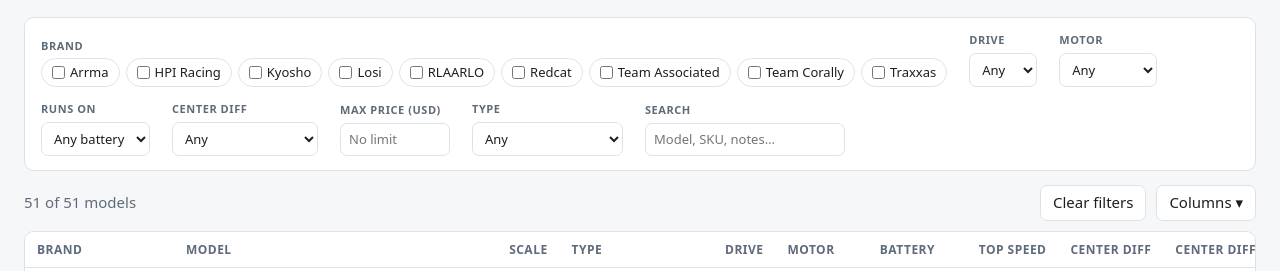
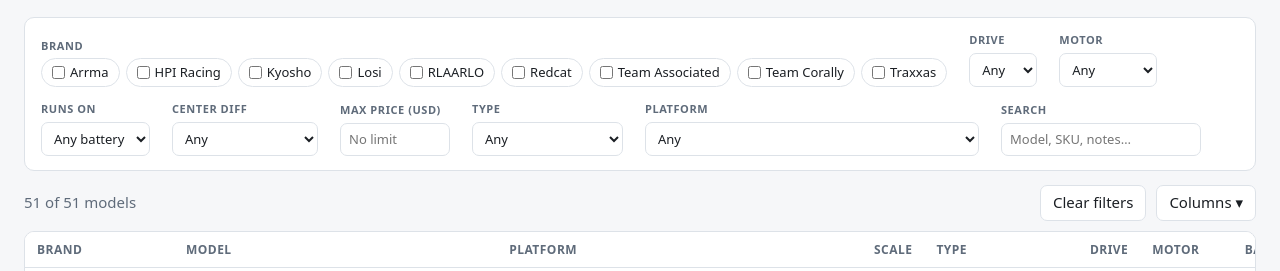
Before and after one commit to fahlman/RC-Car-Compare, a plain HTML site: page index.html in a window 1280 px wide. Shown: the part 104-375 px from the top of the page. Drawn offline with Linux system fonts and the light colour scheme.

Commit message:
Add a platform field, column, and filter
Each car now names its shared chassis/drivetrain family (e.g. "Traxxas 2WD
(Magnum 272)"), so models that share major parts can be compared side by
side. The validator requires the field, the table shows it after Model, and
a Platform filter lists every platform in cars.json. CONTRIBUTING documents
the field and README lists the new filter.

Co-Authored-By: Claude Opus 5.5 <noreply@anthropic.com>

```diff
--- a/cars.json
+++ b/cars.json
@@ -2,6 +2,7 @@
   {
     "brand": "Arrma",
     "model": "Granite 223S DSC 4X4",
+    "platform": "Arrma 223S 4X4",
     "sku": "ARA4302V4",
     "scale": "1/10",
     "type": "Monster truck",
@@ -24,6 +25,7 @@
   {
     "brand": "Arrma",
     "model": "Big Rock 223S DSC 4X4",
+    "platform": "Arrma 223S 4X4",
     "sku": "ARA4312V4",
     "scale": "1/10",
     "type": "Monster truck",
@@ -46,6 +48,7 @@
   {
     "brand": "Arrma",
     "model": "Senton 223S DSC 4X4",
+    "platform": "Arrma 223S 4X4",
     "sku": "ARA4303V4",
     "scale": "1/10",
     "type": "Short course truck",
@@ -68,6 +71,7 @@
   {
     "brand": "Arrma",
     "model": "Vorteks 223S DSC 4X4",
+    "platform": "Arrma 223S 4X4",
     "sku": "ARA4305V4",
     "scale": "1/10",
     "type": "Stadium truck",
@@ -90,6 +94,7 @@
   {
     "brand": "Arrma",
     "model": "Kraton 4S V2.5 BLX",
+    "platform": "Arrma 4S BLX 4X4",
     "sku": "ARA4408V2",
     "scale": "1/10",
     "type": "Monster truck",
@@ -112,6 +117,7 @@
   {
     "brand": "Traxxas",
     "model": "Slash 4X4 VXL",
+    "platform": "Traxxas 1/10 4X4 (Slash/Rustler/Stampede/Hoss)",
     "sku": "68386-4",
     "scale": "1/10",
     "type": "Short course truck",
@@ -134,6 +140,7 @@
   {
     "brand": "Traxxas",
     "model": "Rustler 4X4 VXL",
+    "platform": "Traxxas 1/10 4X4 (Slash/Rustler/Stampede/Hoss)",
     "sku": "67376-4",
     "scale": "1/10",
     "type": "Stadium truck",
@@ -156,6 +163,7 @@
   {
     "brand": "Traxxas",
     "model": "Stampede 4X4 VXL",
+    "platform": "Traxxas 1/10 4X4 (Slash/Rustler/Stampede/Hoss)",
     "sku": "90376-4",
     "scale": "1/10",
     "type": "Monster truck",
@@ -178,6 +186,7 @@
   {
     "brand": "Traxxas",
     "model": "Hoss 4X4 VXL",
+    "platform": "Traxxas 1/10 4X4 (Slash/Rustler/Stampede/Hoss)",
     "sku": "90076-4",
     "scale": "1/10",
     "type": "Monster truck",
@@ -200,6 +209,7 @@
   {
     "brand": "Traxxas",
     "model": "Maxx with WideMaxx",
+    "platform": "Traxxas Maxx",
     "sku": "89086-4",
     "scale": "1/10",
     "type": "Monster truck",
@@ -222,6 +232,7 @@
   {
     "brand": "Team Associated",
     "model": "Rival MT10 Brushless RTR V2",
+    "platform": "Team Associated Rival MT10 / Pro4",
     "sku": "20518",
     "scale": "1/10",
     "type": "Monster truck",
@@ -244,6 +255,7 @@
   {
     "brand": "Team Associated",
     "model": "Rival MT10 Brushed RTR LiPo Combo",
+    "platform": "Team Associated Rival MT10 / Pro4",
     "sku": "20517C",
     "scale": "1/10",
     "type": "Monster truck",
@@ -266,6 +278,7 @@
   {
     "brand": "Team Associated",
     "model": "Pro4 SC10 RTR",
+    "platform": "Team Associated Rival MT10 / Pro4",
     "sku": "20530",
     "scale": "1/10",
     "type": "Short course truck",
@@ -288,6 +301,7 @@
   {
     "brand": "Team Associated",
     "model": "Pro4 SC10 General Tire RTR",
+    "platform": "Team Associated Rival MT10 / Pro4",
     "sku": "20531",
     "scale": "1/10",
     "type": "Short course truck",
@@ -310,6 +324,7 @@
   {
     "brand": "Team Associated",
     "model": "Pro4 SC10 Brushed RTR Combo",
+    "platform": "Team Associated Rival MT10 / Pro4",
     "sku": "20532C",
     "scale": "1/10",
     "type": "Short course truck",
@@ -332,6 +347,7 @@
   {
     "brand": "Losi",
     "model": "Baja Rey 2.0 Ford F100 Isenhouer Brothers",
+    "platform": "Losi Baja Rey",
     "sku": "LOS03049",
     "scale": "1/10",
     "type": "Desert truck",
@@ -354,6 +370,7 @@
   {
     "brand": "Redcat",
     "model": "Valkyrie MT",
+    "platform": "Redcat Valkyrie",
     "sku": null,
     "scale": "1/10",
     "type": "Monster truck",
@@ -376,6 +393,7 @@
   {
     "brand": "Redcat",
     "model": "Valkyrie TR",
+    "platform": "Redcat Valkyrie",
     "sku": null,
     "scale": "1/10",
     "type": "Truggy",
@@ -398,6 +416,7 @@
   {
     "brand": "Redcat",
     "model": "Volcano EPX",
+    "platform": "Redcat Volcano",
     "sku": null,
     "scale": "1/10",
     "type": "Monster truck",
@@ -420,6 +439,7 @@
   {
     "brand": "Team Corally",
     "model": "Kagama 4 XL4S",
+    "platform": "Corally Syncro4",
     "sku": "C-00293",
     "scale": "1/10",
     "type": "Monster truck",
@@ -442,6 +462,7 @@
   {
     "brand": "Team Corally",
     "model": "Punisher 4",
+    "platform": "Corally Punisher 4",
     "sku": "C-00292",
     "scale": "1/10",
     "type": "Monster truck",
@@ -464,6 +485,7 @@
   {
     "brand": "Team Corally",
     "model": "Sketer XP",
+    "platform": "Corally Sketer",
     "sku": "C-00191",
     "scale": "1/10",
     "type": "Monster truck",
@@ -486,6 +508,7 @@
   {
     "brand": "RLAARLO",
     "model": "Storm Breaker SBK10 Metal",
+    "platform": "RLAARLO SBK10",
     "sku": "SBK10-O-A",
     "scale": "1/10",
     "type": "Buggy",
@@ -508,6 +531,7 @@
   {
     "brand": "RLAARLO",
     "model": "Storm Breaker SBK10 Carbon Fiber",
+    "platform": "RLAARLO SBK10",
     "sku": "SBK10-B-C",
     "scale": "1/10",
     "type": "Buggy",
@@ -530,6 +554,7 @@
   {
     "brand": "RLAARLO",
     "model": "XTS-F10 Metal",
+    "platform": "RLAARLO XTS-F10",
     "sku": null,
     "scale": "1/10",
     "type": "Rally car",
@@ -552,6 +577,7 @@
   {
     "brand": "RLAARLO",
     "model": "XTS-F10 Carbon Fiber",
+    "platform": "RLAARLO XTS-F10",
     "sku": null,
     "scale": "1/10",
     "type": "Rally car",
@@ -574,6 +600,7 @@
   {
     "brand": "Kyosho",
     "model": "KB10W Mad Wagon VE Readyset",
+    "platform": "Kyosho KB10",
     "sku": "34701T2",
     "scale": "1/10",
     "type": "Monster truck",
@@ -596,6 +623,7 @@
   {
     "brand": "Kyosho",
     "model": "KB10L Toyota Tacoma TRD Pro Readyset",
+    "platform": "Kyosho KB10",
     "sku": "34703T1",
     "scale": "1/10",
     "type": "Monster truck",
@@ -618,6 +646,7 @@
   {
     "brand": "Traxxas",
     "model": "Rustler 2WD Brushless",
+    "platform": "Traxxas 2WD (Magnum 272)",
     "sku": "37454-4",
     "scale": "1/10",
     "type": "Stadium truck",
@@ -640,6 +669,7 @@
   {
     "brand": "Traxxas",
     "model": "Rustler 2WD BL-2s",
+    "platform": "Traxxas 2WD (Magnum 272)",
     "sku": "37354-4",
     "scale": "1/10",
     "type": "Stadium truck",
@@ -662,6 +692,7 @@
   {
     "brand": "Traxxas",
     "model": "Rustler 2WD XL-5 w/Battery",
+    "platform": "Traxxas 2WD (Magnum 272)",
     "sku": "37254-8",
     "scale": "1/10",
     "type": "Stadium truck",
@@ -684,6 +715,7 @@
   {
     "brand": "Traxxas",
     "model": "Slash 2WD Brushless",
+    "platform": "Traxxas 2WD (Magnum 272)",
     "sku": "58434-4",
     "scale": "1/10",
     "type": "Short course truck",
@@ -706,6 +738,7 @@
   {
     "brand": "Traxxas",
     "model": "Slash 2WD BL-2s",
+    "platform": "Traxxas 2WD (Magnum 272)",
     "sku": "58334-4",
     "scale": "1/10",
     "type": "Short course truck",
@@ -728,6 +761,7 @@
   {
     "brand": "Traxxas",
     "model": "Slash 2WD XL-5 w/Battery",
+    "platform": "Traxxas 2WD (Magnum 272)",
     "sku": "58234-8",
     "scale": "1/10",
     "type": "Short course truck",
@@ -750,6 +784,7 @@
   {
     "brand": "Traxxas",
     "model": "Stampede 2WD Brushless",
+    "platform": "Traxxas 2WD (Magnum 272)",
     "sku": "136454-4",
     "scale": "1/10",
     "type": "Monster truck",
@@ -772,6 +807,7 @@
   {
     "brand": "Traxxas",
     "model": "Stampede 2WD BL-2s",
+    "platform": "Traxxas 2WD (Magnum 272)",
     "sku": "36354-4",
     "scale": "1/10",
     "type": "Monster truck",
@@ -794,6 +830,7 @@
   {
     "brand": "Traxxas",
     "model": "Stampede 2WD XL-5 w/Battery",
+    "platform": "Traxxas 2WD (Magnum 272)",
     "sku": "36254-8",
     "scale": "1/10",
     "type": "Monster truck",
@@ -816,6 +853,7 @@
   {
     "brand": "Traxxas",
     "model": "Bandit XL-5 w/Battery",
+    "platform": "Traxxas 2WD (Magnum 272)",
     "sku": "24254-8",
     "scale": "1/10",
     "type": "Buggy",
@@ -838,6 +876,7 @@
   {
     "brand": "Arrma",
     "model": "Fury 223S DSC 2WD",
+    "platform": "Arrma 2WD (Gorgon/Fury/Quake)",
     "sku": "ARA3521",
     "scale": "1/10",
     "type": "Short course truck",
@@ -860,6 +899,7 @@
   {
     "brand": "Arrma",
     "model": "Quake 223S DSC 2WD",
+    "platform": "Arrma 2WD (Gorgon/Fury/Quake)",
     "sku": "ARA3537",
     "scale": "1/10",
     "type": "Monster truck",
@@ -882,6 +922,7 @@
   {
     "brand": "Arrma",
     "model": "Gorgon 223S 2WD",
+    "platform": "Arrma 2WD (Gorgon/Fury/Quake)",
     "sku": "ARA3530",
     "scale": "1/10",
     "type": "Monster truck",
@@ -904,6 +945,7 @@
   {
     "brand": "Arrma",
     "model": "Gorgon 2WD Brushed w/Battery",
+    "platform": "Arrma 2WD (Gorgon/Fury/Quake)",
     "sku": "ARA3230S",
     "scale": "1/10",
     "type": "Monster truck",
@@ -926,6 +968,7 @@
   {
     "brand": "Team Associated",
     "model": "Pro2 SC10sw RTR",
+    "platform": "Team Associated Pro2",
     "sku": "70040",
     "scale": "1/10",
     "type": "Short course truck",
@@ -948,6 +991,7 @@
   {
     "brand": "Team Associated",
     "model": "Pro2 LT10SW RTR",
+    "platform": "Team Associated Pro2",
     "sku": "70023",
     "scale": "1/10",
     "type": "Short course truck",
@@ -970,6 +1014,7 @@
   {
     "brand": "Team Associated",
     "model": "Pro2 RT10SW RTR",
+    "platform": "Team Associated Pro2",
     "sku": "70024",
     "scale": "1/10",
     "type": "Rat rod truck",
@@ -992,6 +1037,7 @@
   {
     "brand": "Team Associated",
     "model": "Pro2 DK10SW Dakar Buggy RTR",
+    "platform": "Team Associated Pro2",
     "sku": "90038",
     "scale": "1/10",
     "type": "Buggy",
@@ -1014,6 +1060,7 @@
   {
     "brand": "Team Associated",
     "model": "RB10 RTR",
+    "platform": "Team Associated RB10",
     "sku": "90031",
     "scale": "1/10",
     "type": "Buggy",
@@ -1036,6 +1083,7 @@
   {
     "brand": "Team Associated",
     "model": "Trophy Rat RTR",
+    "platform": "Team Associated Trophy Rat",
     "sku": "70019",
     "scale": "1/10",
     "type": "Off-road truck",
@@ -1058,6 +1106,7 @@
   {
     "brand": "HPI Racing",
     "model": "Jumpshot MT Flux",
+    "platform": "HPI Jumpshot (TVP)",
     "sku": "160030",
     "scale": "1/10",
     "type": "Monster truck",
@@ -1080,6 +1129,7 @@
   {
     "brand": "HPI Racing",
     "model": "Jumpshot SC Flux",
+    "platform": "HPI Jumpshot (TVP)",
     "sku": "160031",
     "scale": "1/10",
     "type": "Short course truck",
@@ -1102,6 +1152,7 @@
   {
     "brand": "HPI Racing",
     "model": "Jumpshot ST Flux",
+    "platform": "HPI Jumpshot (TVP)",
     "sku": "160032",
     "scale": "1/10",
     "type": "Stadium truck",
--- a/index.html
+++ b/index.html
@@ -94,6 +94,7 @@
         </select></div>
       <div class="f"><span>Max price (USD)</span><input type="number" id="f-price" min="0" step="10" placeholder="No limit"></div>
       <div class="f"><span>Type</span><select id="f-type"><option value="">Any</option></select></div>
+      <div class="f"><span>Platform</span><select id="f-platform"><option value="">Any</option></select></div>
       <div class="f"><span>Search</span><input type="search" id="f-q" placeholder="Model, SKU, notes…"></div>
     </div>
   </section>
@@ -125,6 +126,7 @@ const REPO_URL = "";
 const COLUMNS = [
   { key:"brand", label:"Brand", render:c=>`<span class="brand">${esc(c.brand)}</span>` },
   { key:"model", label:"Model", render:c=>esc(c.model) },
+  { key:"platform", label:"Platform" },
   { key:"sku", label:"SKU", hidden:true },
   { key:"scale", label:"Scale" },
   { key:"type", label:"Type" },
@@ -145,6 +147,7 @@ const COLUMNS = [
 ];
 const COLMAP = Object.fromEntries(COLUMNS.map(c=>[c.key,c]));
 const STORE_KEY = "rc-compare-layout-v1";
+// New columns are appended to saved layouts automatically (see loadLayout).
 
 function esc(s){ return String(s??"").replace(/[&<>"']/g, ch=>({"&":"&amp;","<":"&lt;",">":"&gt;",'"':"&quot;","'":"&#39;"})[ch]); }
 function cap(s){ return s.charAt(0).toUpperCase()+s.slice(1); }
@@ -174,13 +177,14 @@ function sortValue(col, c){ return col.sortVal ? col.sortVal(c) : c[col.key]; }
 function filtered(){
   const brands = [...document.querySelectorAll('#f-brand input:checked')].map(i=>i.value);
   const drive = $('f-drive').value, motor = $('f-motor').value, cells = +$('f-cells').value || 0;
-  const center = $('f-center').value, maxPrice = parseFloat($('f-price').value), type = $('f-type').value;
+  const center = $('f-center').value, maxPrice = parseFloat($('f-price').value), type = $('f-type').value, platform = $('f-platform').value;
   const q = $('f-q').value.trim().toLowerCase();
   return cars.filter(c=>{
     if (brands.length && !brands.includes(c.brand)) return false;
     if (drive && c.drive!==drive) return false;
     if (motor && c.motor!==motor) return false;
     if (type && c.type!==type) return false;
+    if (platform && c.platform!==platform) return false;
     if (cells && !(c.minCells<=cells && cells<=c.maxCells)) return false;
     if (center==="metal" && !(c.centerDiff==="yes" && c.centerDiffGears==="metal")) return false;
     if (center==="no" && !(c.centerDiff==="no" || c.centerDiff==="n/a")) return false;
@@ -276,6 +280,8 @@ function setupFilters(){
   $('f-brand').innerHTML = brands.map(b=>`<label><input type="checkbox" value="${esc(b)}"> ${esc(b)}</label>`).join("");
   const types = [...new Set(cars.map(c=>c.type))].sort();
   $('f-type').innerHTML = '<option value="">Any</option>' + types.map(t=>`<option>${esc(t)}</option>`).join("");
+  const plats = [...new Set(cars.map(c=>c.platform))].sort();
+  $('f-platform').innerHTML = '<option value="">Any</option>' + plats.map(t=>`<option>${esc(t)}</option>`).join("");
   $('filters').addEventListener('input', renderBody);
   $('clear').addEventListener('click', ()=>{ clearFilters(); renderBody(); });
   $('colbtn').addEventListener('click', e=>{ e.stopPropagation(); const p=$('colpanel'); p.classList.toggle('open'); $('colbtn').setAttribute('aria-expanded', p.classList.contains('open')); });
@@ -285,7 +291,7 @@ function setupFilters(){
 }
 function clearFilters(){
   document.querySelectorAll('#f-brand input').forEach(i=>i.checked=false);
-  ['f-drive','f-motor','f-cells','f-center','f-type'].forEach(id=>$(id).value="");
+  ['f-drive','f-motor','f-cells','f-center','f-type','f-platform'].forEach(id=>$(id).value="");
   $('f-price').value=""; $('f-q').value="";
 }
 
--- a/scripts/validate.js
+++ b/scripts/validate.js
@@ -21,7 +21,7 @@ const ENUMS = {
   centerDiff: ["yes", "no", "optional", "n/a", null],
   centerDiffGears: ["metal", "composite", null],
 };
-const REQUIRED = ["brand", "model", "scale", "type", "drive", "motor", "completion", "source", "verified"];
+const REQUIRED = ["brand", "model", "platform", "scale", "type", "drive", "motor", "completion", "source", "verified"];
 const ALLOWED = new Set([...REQUIRED, "sku", "motorDetail", "minCells", "maxCells", "topSpeedMph", "speedNote",
   "centerDiff", "centerDiffGears", "frontRearDiffs", "priceUsd", "notes"]);
 
```
Also changed, not shown: 2 other files.
